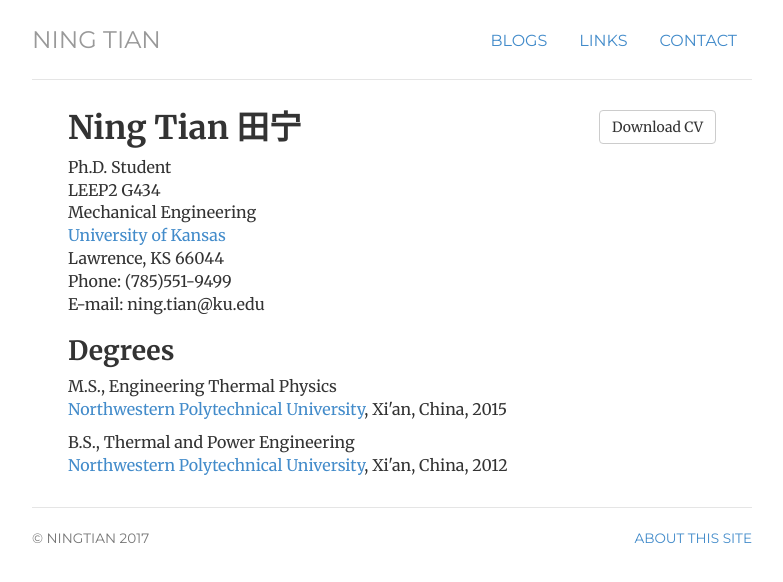
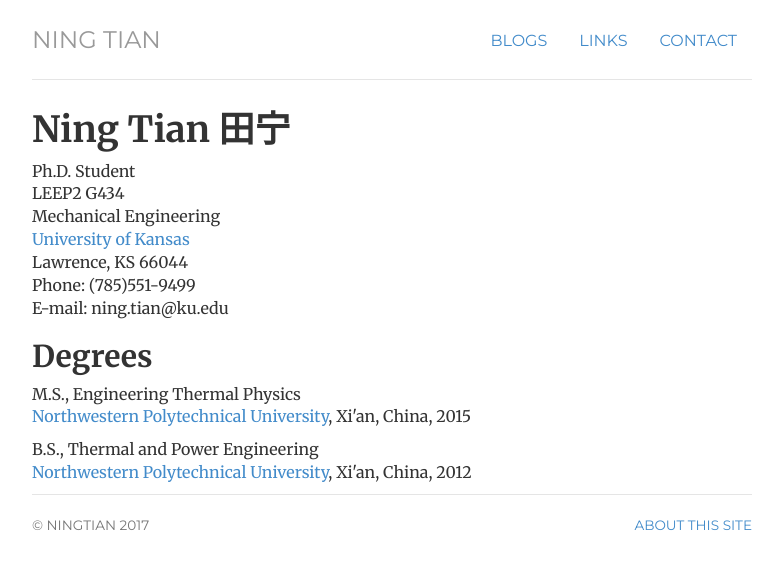
Before and after one commit to ningtian/ningtian.github.io, a Jekyll site: the page built from links/index.html, in a window 1280 px wide. Shown: the top 582 px of the page, without its empty margins (248-1031 px from the left). Built offline with Jekyll 4.4.1, drawn with Linux system fonts in a browser that asks for light colours.

Commit message:
Update index.html

```diff
--- a/links/index.html
+++ b/links/index.html
@@ -1,15 +1,15 @@
 ---
 layout: default
-title: CV
+title: LINKS
 home: passive
-cv: passive
+cv: active
 projects: passive
 blogs: passive
 contact: passive
-description: Current CV for Ning Tian.
+description: Links for Ning Tian.
 ---
-<div class="cv">
-	<a href="/files/Ning-CV-2015.pdf" class="btn btn-default pull-right" title="Download CV as PDF">Download CV</a>
+<div class="links">
+	<!--<a href="/files/Ning-CV-2015.pdf" class="btn btn-default pull-right" title="Download CV as PDF">Download CV</a>-->
 				<div itemscope itemtype="http://data-vocabulary.org/Person">
 				<span itemprop="name"><h1>Ning Tian 田宁</h1></span>
 				<address>
```
